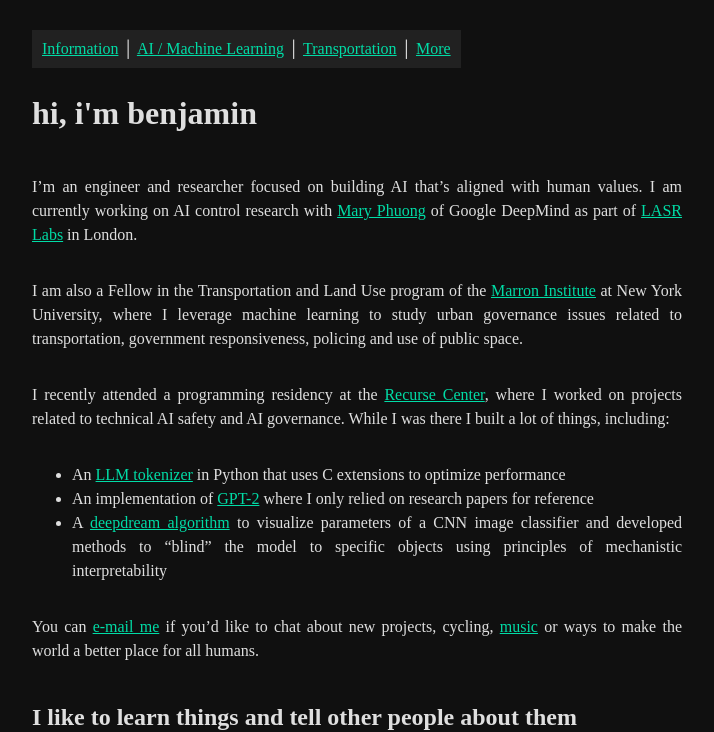
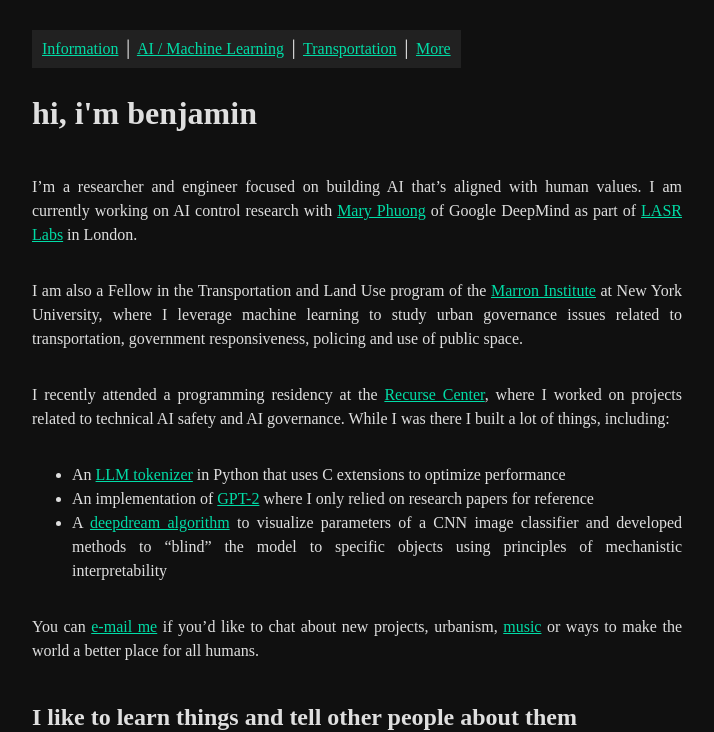
Before and after one commit to benarnav/benarnav.github.io, a Jekyll site: the page built from index.md, in a window 1280 px wide. Shown: the top 732 px of the page, without its empty margins (283-997 px from the left). Built offline with Jekyll 4.4.1, drawn with Linux system fonts in a browser that asks for light colours.

Commit message:
update index

```diff
--- a/index.md
+++ b/index.md
@@ -3,7 +3,7 @@ title: hi, i'm benjamin
 layout: page
 ---
 
-I'm an engineer and researcher focused on building AI that's aligned with human values. I am currently working on AI control research with [Mary Phuong](https://scholar.google.at/citations?user=3j7mHsIAAAAJ&hl=en){:target="_blank" rel="noopener"} of Google DeepMind as part of [LASR Labs](https://www.lasrlabs.org/){:target="_blank" rel="noopener"} in London.
+I'm a researcher and engineer focused on building AI that's aligned with human values. I am currently working on AI control research with [Mary Phuong](https://scholar.google.at/citations?user=3j7mHsIAAAAJ&hl=en){:target="_blank" rel="noopener"} of Google DeepMind as part of [LASR Labs](https://www.lasrlabs.org/){:target="_blank" rel="noopener"} in London.
 
 I am also a Fellow in the Transportation and Land Use program of the [Marron Institute](https://marroninstitute.nyu.edu){:target="_blank" rel="noopener"} at New York University, where I leverage machine learning to study urban governance issues related to transportation, government responsiveness, policing and use of public space.
 
@@ -14,7 +14,7 @@ I recently attended a programming residency at the [Recurse Center](https://www.
 - A [deepdream algorithm](/posts/dream_mech_interp.md) to visualize parameters of a CNN image classifier and developed methods to "blind" the model to specific objects using principles of mechanistic interpretability
 
 You can [e-mail me](mailto:website@benjaminarnav.com) if you'd like to chat about
-new projects, cycling, [music](https://www.youtube.com/watch?v=OKgYJnBCjXk){:target="_blank" rel="noopener"} or ways to make the world a better place for all humans.
+new projects, urbanism, [music](https://www.youtube.com/watch?v=OKgYJnBCjXk){:target="_blank" rel="noopener"} or ways to make the world a better place for all humans.
 
 ## I like to learn things and tell other people about them
 
```
